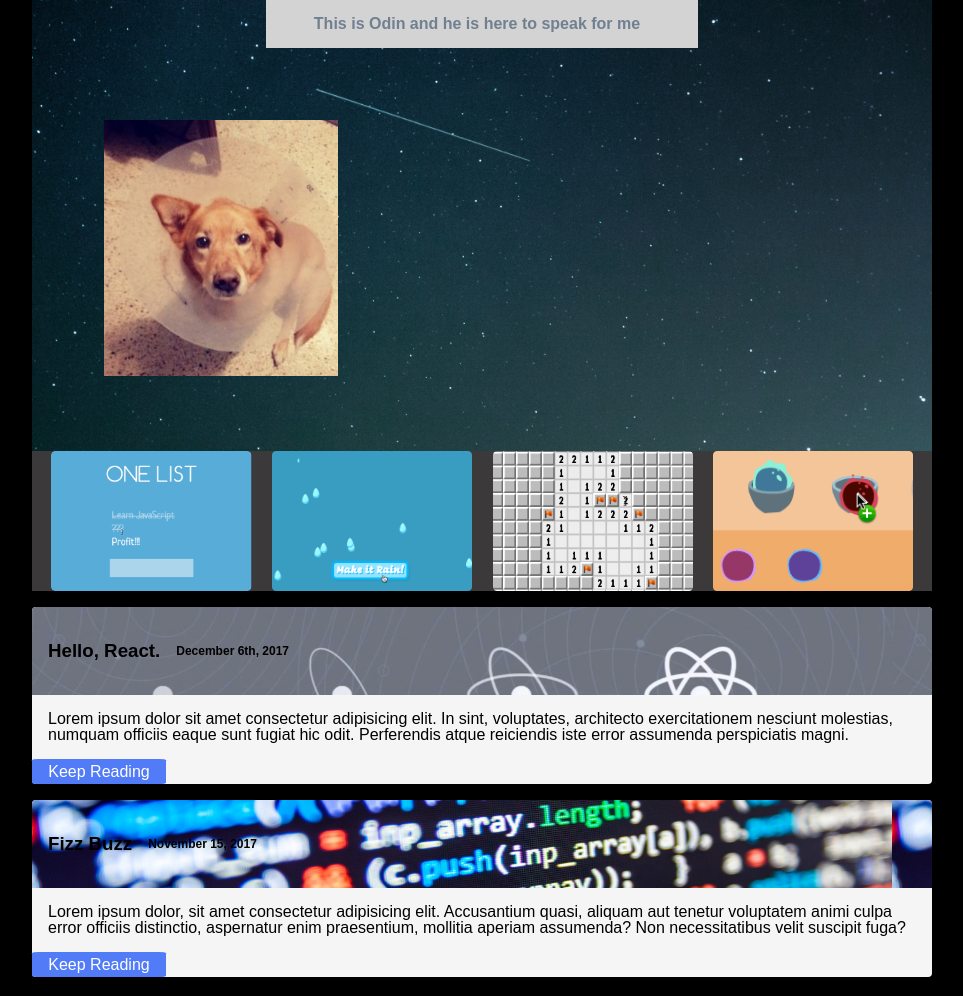
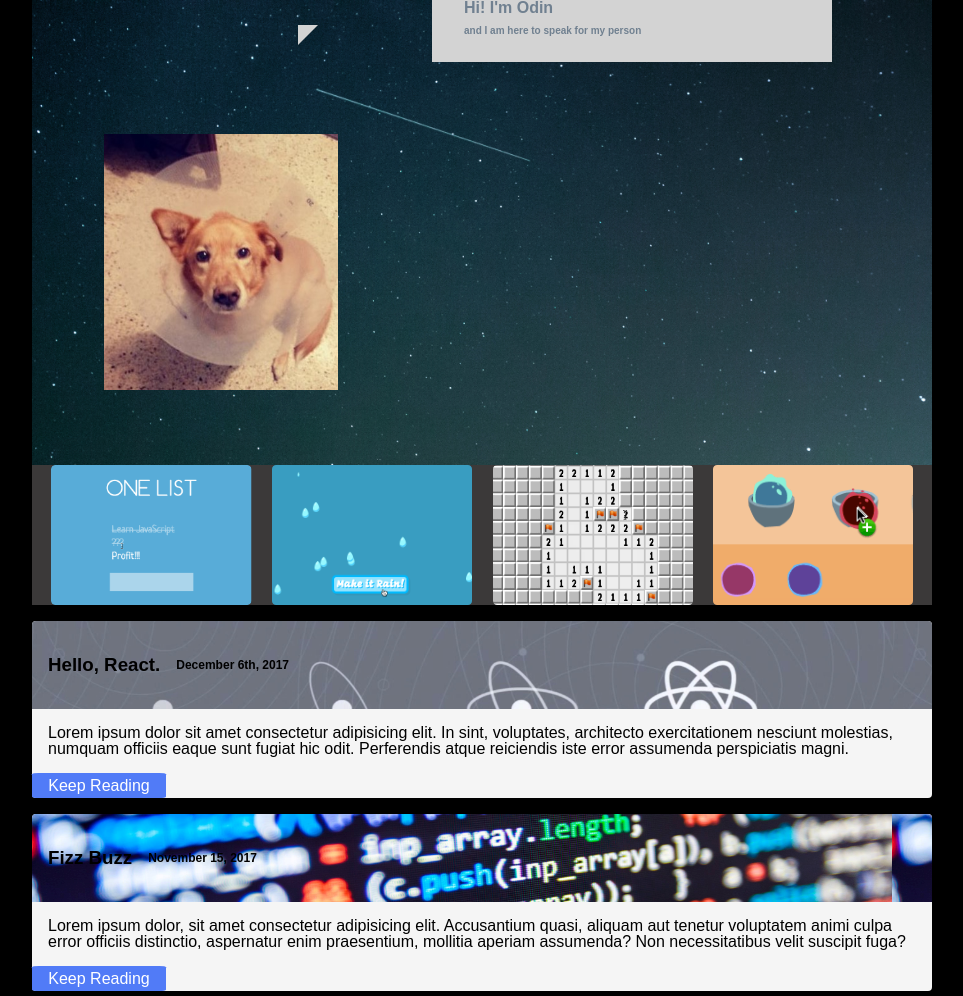
Before and after one commit to alsleaders/mock-portfolio, a website: page public/index.html in a window 1280 px wide. Shown: the top 996 px of the page, without its empty margins (158-1121 px from the left). Drawn offline with Linux system fonts and the light colour scheme.

Commit message:
text indent correctly, fix margin

```diff
--- a/public/index.html
+++ b/public/index.html
@@ -13,7 +13,7 @@
     <header>
         <section>
     <h1 class="speech-bubble">
-        This is Odin and he is here to speak for me
+        Hi! I'm Odin <p>and I am here to speak for my person</p>
     </h1>
     <img class="profile-picture" src="./Images/SmallOdinCropped.jpg" alt="picture of me" >
 
--- a/public/screen.css
+++ b/public/screen.css
@@ -43,13 +43,18 @@ header {
 .speech-bubble {
   background: lightgray;
   color: slategray;
-  text-align: center;
+  text-align: left;
+  text-indent: 2rem;
   /* border-radius: 4em; */
   font-size: 16px;
   max-width: 400px;
   margin: auto;
+  padding: 0;
+  margin-left: 25rem;
 }
-
+.speech-bubble > p {
+  font-size: 10px;
+}
 .speech-bubble:after {
   content: '';
   position: relative;
```
